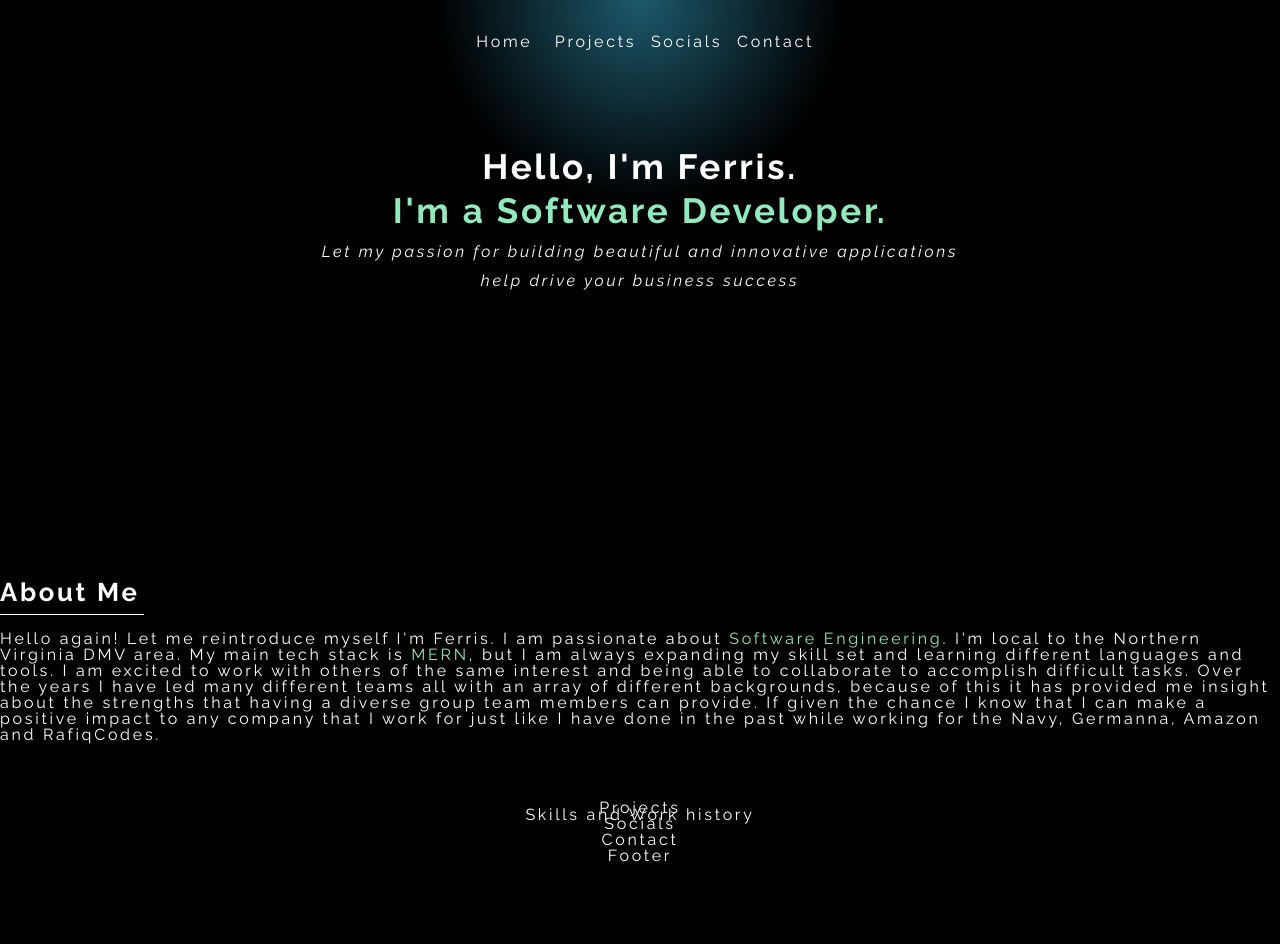
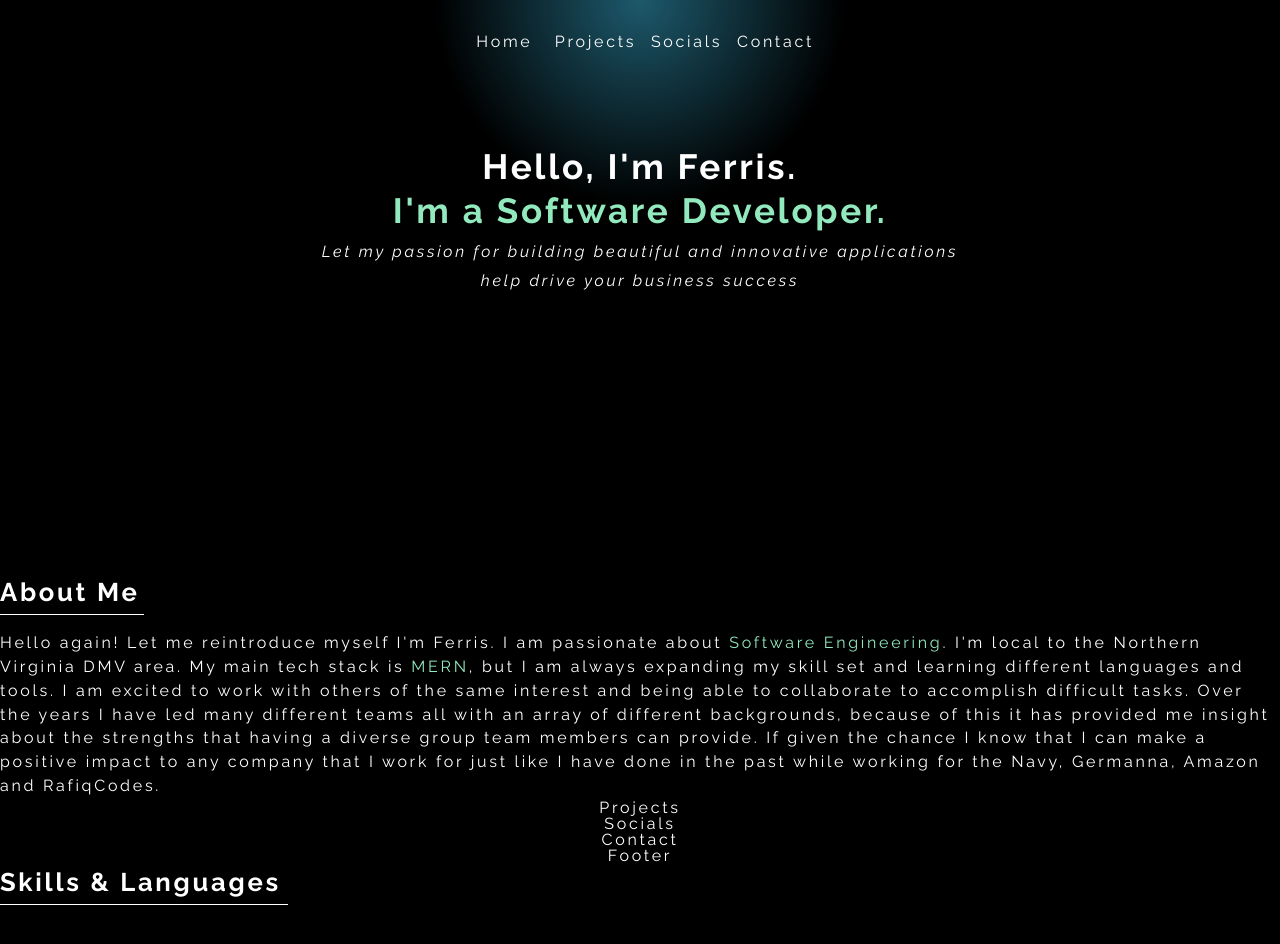
Before and after one commit to FerrisChang/portfolio-two, a React (Vite) app in the folder Front-end/: page / in a window 1280 px wide. Shown: the top 944 px of the page. Built offline with nearby package versions, Linux system fonts and the light colour scheme.

Commit message:
minor changes to skills json file

```diff
--- /dev/null
+++ b/Front-end/src/assets/skills.json
@@ -0,0 +1,6 @@
+{
+  "skills" : ["ReactJS", "ViteJS", "NextJS", "Java",
+    "JavaScript", "HTML5", "CSS3", "NodeJS", "Express",
+    "SASS", "Tailwind", "AWS", "Git", "Jest",
+    "Webpack", "npm", "Visual Studio Code", "JShell"]
+}
--- a/Front-end/src/components/Nav/Nav.css
+++ b/Front-end/src/components/Nav/Nav.css
@@ -6,6 +6,7 @@
   border-radius: 30px;
   margin: 0.938rem;
   padding: 0.313rem;
+  z-index: 999;
 }
 
 .Nav-btn {
--- a/Front-end/src/components/Sections/AboutMe.css
+++ b/Front-end/src/components/Sections/AboutMe.css
@@ -10,3 +10,7 @@
   margin-bottom: 1rem;
   max-width: 9rem;
 }
+
+.line-height {
+  line-height: 1.49rem;
+}
--- a/Front-end/src/components/Sections/AboutMe.jsx
+++ b/Front-end/src/components/Sections/AboutMe.jsx
@@ -5,7 +5,7 @@ const AboutMe = () => {
   return (
     <div id='About-Section'>
       <h2 id='special-format' className='Raleway-bold subheading-font'>About Me</h2>
-      <p>Hello again! Let me reintroduce myself I'm Ferris. I am passionate about <span className='special-font-color'>Software Engineering</span>.
+      <p className='line-height'>Hello again! Let me reintroduce myself I'm Ferris. I am passionate about <span className='special-font-color'>Software Engineering</span>.
       I'm local to the Northern Virginia DMV area. My main tech stack is <span className='special-font-color'>MERN</span>, but I am always expanding my skill set and learning
       different languages and tools. I am excited to work with others of the same interest and being able to collaborate to accomplish difficult tasks.
       Over the years I have led many different teams all with an array of different backgrounds, because of this it has provided me insight about the strengths that
--- a/Front-end/src/components/Sections/SkillWork.css
+++ b/Front-end/src/components/Sections/SkillWork.css
@@ -0,0 +1,15 @@
+#SkillWork-Section {
+  flex-direction: column;
+  width: 100vw;
+  max-width: 1440px;
+  margin: 0rem 0rem 4rem 0rem;
+}
+
+#special-skill {
+  padding: 0.5rem 0rem;
+  border-bottom: 1px;
+  border-color: white;
+  border-style: solid;
+  margin-bottom: 1rem;
+  max-width: 18rem;
+}
--- a/Front-end/src/components/Sections/SkillWork.jsx
+++ b/Front-end/src/components/Sections/SkillWork.jsx
@@ -3,9 +3,16 @@ import './SkillWork.css'
 
 const SkillWork = () => {
   const [skills, setSkills] = useState([])
+
   return (
-    <div>
-      Skills and Work history
+    <div id='SkillWork-Section' className='flex-container'>
+      <h2 id='special-skill' className='subheading-font'>Skills & Languages</h2>
+      <div>
+        {
+
+        }
+      </div>
+      <div></div>
     </div>
   )
 }
```
Also changed, not shown: Front-end/src/fonts/Raleway-VariableFont_wght.woff2 (deleted).
